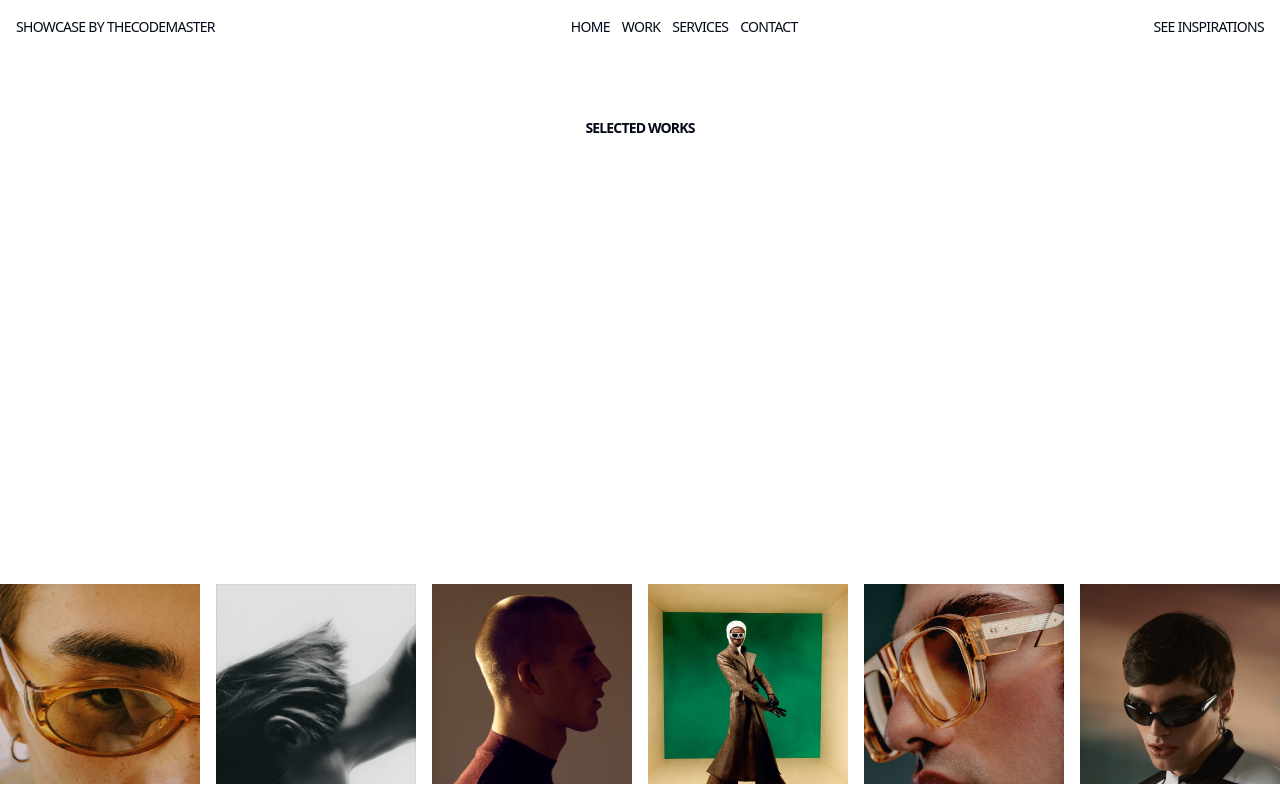
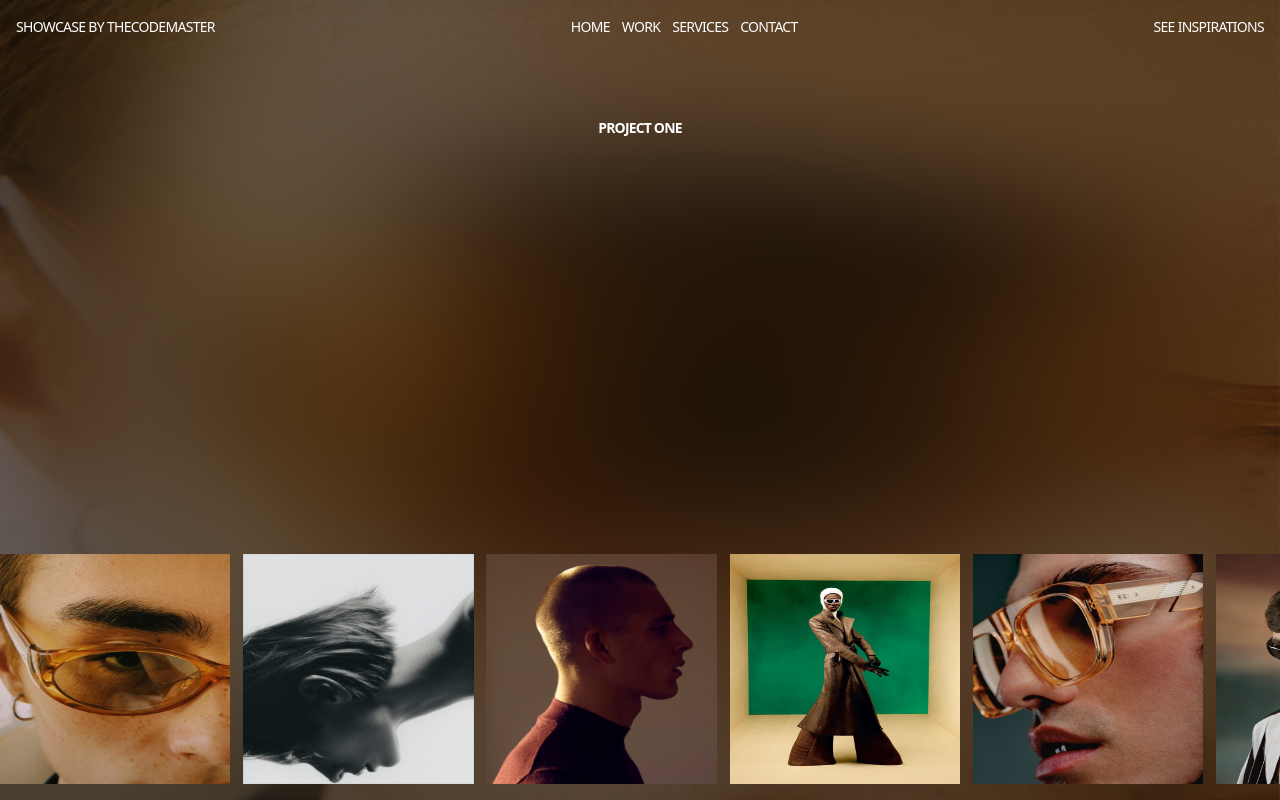
Before and after one commit to thecode-master-sy/micro-animations, a Next.js app: page /infinite-snap-scroll-carousel in a window 1280 px wide. Built offline with nearby package versions, Linux system fonts and the light colour scheme.

Commit message:
feat: infinite snap scroll carousel

```diff
--- a/app/(animations)/draggable-photo-gallery/draggable.css
+++ b/app/(animations)/draggable-photo-gallery/draggable.css
@@ -1,4 +1,6 @@
-
 body {
-    font-size: clamp(14px, 1.05vw, 18px);
+  font-size: clamp(14px, 1.05vw, 18px);
+  overflow: hidden;
+  width: 100vw;
+  height: 100svh;
 }
--- a/app/(animations)/infinite-snap-scroll-carousel/_components/carousel.tsx
+++ b/app/(animations)/infinite-snap-scroll-carousel/_components/carousel.tsx
@@ -3,9 +3,9 @@ import { gallery } from "../static";
 export default function Carousel() {
   return (
     <div className="w-full fixed bottom-4 left-0 right-0 overflow-hidden">
-      <div className="w-max flex gap-4">
+      <div className="w-max flex gap-4 md:gap-[1vw]">
         {gallery.map((item) => (
-          <div key={item.id} className="w-[200px] h-[200px]">
+          <div key={item.id} className="image-items">
             <img src={item.image} alt={item.name} />
           </div>
         ))}
--- a/app/(animations)/infinite-snap-scroll-carousel/_components/image-preview.tsx
+++ b/app/(animations)/infinite-snap-scroll-carousel/_components/image-preview.tsx
@@ -1,8 +1,16 @@
-
+import { gallery } from "../static";
 
 export default function ImagePreview() {
-    return <div>
-
-
-    </div>;
+  return (
+    <div className="fixed top-0 left-0 right-0 bottom-0 -z-10">
+      <div className="w-full h-full">
+        <img
+          className="w-full h-full image-preview"
+          src={gallery[0].image}
+          alt={gallery[0].name}
+        />
+        <div className="absolute top-0 left-0 right-0 bottom-0 bg-black/50 backdrop-blur-[5vw]"></div>
+      </div>
+    </div>
+  );
 }
--- a/app/(animations)/infinite-snap-scroll-carousel/infinite-snap-scroll-carousel.css
+++ b/app/(animations)/infinite-snap-scroll-carousel/infinite-snap-scroll-carousel.css
@@ -6,3 +6,19 @@ h1 {
   font-size: clamp(2.5em, 6vw, 10em);
   letter-spacing: -0.06em;
 }
+
+.image-items {
+  min-width: 200px;
+  width: 18vw;
+  aspect-ratio: 1/1;
+  cursor: pointer;
+}
+
+.image-items img {
+  width: 100%;
+  height: 100%;
+}
+
+.image-preview {
+
+}
--- a/app/(animations)/infinite-snap-scroll-carousel/page.tsx
+++ b/app/(animations)/infinite-snap-scroll-carousel/page.tsx
@@ -6,11 +6,11 @@ import Carousel from "./_components/carousel";
 
 export default function InfiniteSnapScrollCarousel() {
   return (
-    <div className="min-h-[100svh] flex flex-col">
+    <div className="min-h-[100svh] flex flex-col text-white">
       <Nav />
       <ImagePreview />
       <h1 className="uppercase text-center md:mt-[5vw] my-auto font-bold">
-        Selected Works
+        Project One
       </h1>
       <Carousel />
     </div>
```
